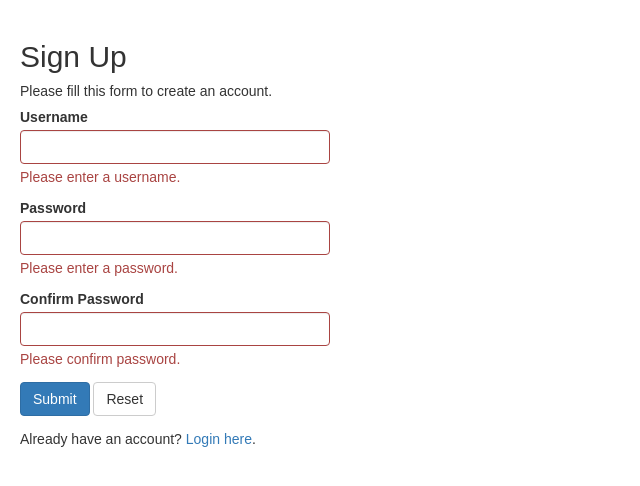
After one commit to jdavis211512/CS410_Assignment5, a PHP site: page /createuser.php in a window 1280 px wide. The commit adds this page. Shown: the top 486 px of the page, without its empty margins (0-640 px from the left). Run offline with PHP 8.4, Linux system fonts and the light colour scheme; data that the repository does not hold is empty.

Commit message:
worked on create user

```diff
--- /dev/null
+++ b/createuser.php
@@ -0,0 +1,134 @@
+<?php
+// Include config file
+include_once "db.php";
+
+// Define variables and initialize with empty values
+$username = $password = $confirm_password = "";
+$username_err = $password_err = $confirm_password_err = "";
+
+// Processing form data when form is submitted
+
+
+    // Validate username
+    if(empty(trim($_POST["username"]))){
+        $username_err = "Please enter a username.";
+    } else{
+        // Prepare a select statement
+        $sql = "SELECT id FROM users WHERE username = :username";
+
+        if($stmt = $conn->prepare($sql)){
+            // Bind variables to the prepared statement as parameters
+            $stmt->bindParam(":username", $param_username, PDO::PARAM_STR);
+
+            // Set parameters
+            $param_username = trim($_POST["username"]);
+
+            // Attempt to execute the prepared statement
+            if($stmt->execute()){
+                if($stmt->rowCount() == 1){
+                    $username_err = "This username is already taken.";
+                } else{
+                    $username = trim($_POST["username"]);
+                }
+            } else{
+                echo "Oops! Something went wrong. Please try again later.";
+            }
+        }
+
+        // Close statement
+        unset($stmt);
+    }
+
+    // Validate password
+    if(empty(trim($_POST["password"]))){
+        $password_err = "Please enter a password.";
+    } elseif(strlen(trim($_POST["password"])) < 6){
+        $password_err = "Password must have atleast 6 characters.";
+    } else{
+        $password = trim($_POST["password"]);
+    }
+
+    // Validate confirm password
+    if(empty(trim($_POST["confirm_password"]))){
+        $confirm_password_err = "Please confirm password.";
+    } else{
+        $confirm_password = trim($_POST["confirm_password"]);
+        if(empty($password_err) && ($password != $confirm_password)){
+            $confirm_password_err = "Password did not match.";
+        }
+    }
+
+    // Check input errors before inserting in database
+    if(empty($username_err) && empty($password_err) && empty($confirm_password_err)){
+
+        // Prepare an insert statement
+        $sql = "INSERT INTO users (username, password) VALUES (:username, :password)";
+
+        if($stmt = $conn->prepare($sql)){
+            // Bind variables to the prepared statement as parameters
+            $stmt->bindParam(":username", $param_username, PDO::PARAM_STR);
+
+            $stmt->bindParam(":password", $param_password, PDO::PARAM_STR);
+
+            // Set parameters
+            $param_username = $username;
+            $param_password = password_hash($password, PASSWORD_DEFAULT); // Creates a password hash
+
+            // Attempt to execute the prepared statement
+            if($stmt->execute()){
+                // Redirect to login page
+                header("location: login.php");
+            } else{
+                echo "Something went wrong. Please try again later.";
+            }
+        }
+
+        // Close statement
+        unset($stmt);
+    }
+
+    // Close connection
+    unset($pdo);
+
+?>
+
+<!DOCTYPE html>
+<html lang="en">
+<head>
+    <meta charset="UTF-8">
+    <title>Sign Up</title>
+    <link rel="stylesheet" href="https://maxcdn.bootstrapcdn.com/bootstrap/3.3.7/css/bootstrap.css">
+    <style type="text/css">
+        body{ font: 14px sans-serif; }
+        .wrapper{ width: 350px; padding: 20px; }
+    </style>
+</head>
+<body>
+<div class="wrapper">
+    <h2>Sign Up</h2>
+    <p>Please fill this form to create an account.</p>
+    <form action="<?php echo htmlspecialchars($_SERVER["PHP_SELF"]); ?>" method="post">
+        <div class="form-group <?php echo (!empty($username_err)) ? 'has-error' : ''; ?>">
+            <label>Username</label>
+            <input type="text" name="username" class="form-control" value="<?php echo $username; ?>">
+            <span class="help-block"><?php echo $username_err; ?></span>
+        </div>
+        <div class="form-group <?php echo (!empty($password_err)) ? 'has-error' : ''; ?>">
+            <label>Password</label>
+            <input type="password" name="password" class="form-control" value="<?php echo $password; ?>">
+            <span class="help-block"><?php echo $password_err; ?></span>
+        </div>
+        <div class="form-group <?php echo (!empty($confirm_password_err)) ? 'has-error' : ''; ?>">
+            <label>Confirm Password</label>
+            <input type="password" name="confirm_password" class="form-control" value="<?php echo $confirm_password; ?>">
+            <span class="help-block"><?php echo $confirm_password_err; ?></span>
+        </div>
+        <div class="form-group">
+            <input type="submit" class="btn btn-primary" value="Submit">
+            <input type="reset" class="btn btn-default" value="Reset">
+        </div>
+        <p>Already have an account? <a href="login.php">Login here</a>.</p>
+    </form>
+</div>
+</body>
+</html>
--- a/login.php
+++ b/login.php
@@ -21,7 +21,7 @@
                 if($user[0]['Password'] == sha1($password))
                 {
                     $_SESSION['userid'] = $user[0]['Userid'];
-                    header('Location: userprofile.php');
+                    header('Location: orders.php');
                 }
                 else
                 {
```
Also changed, not shown: orders.php (+8 -2 lines).
